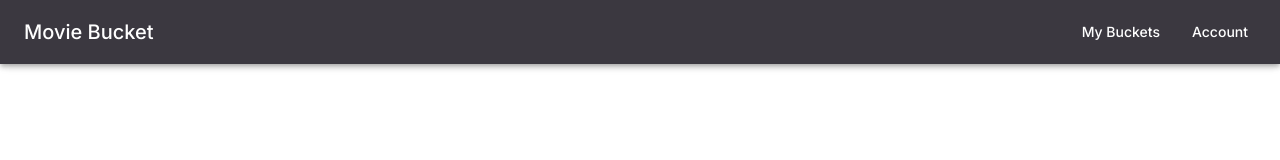
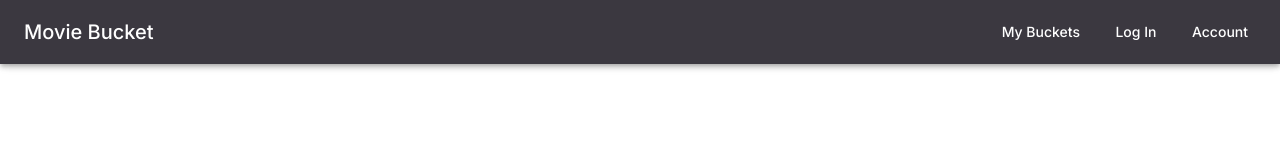
Before and after one commit to thwilson3/movie_bucket_frontend, a React (Vite) app: page / in a window 1280 px wide. Shown: the top 160 px of the page. Built offline with nearby package versions, Linux system fonts and the light colour scheme.

Commit message:
Added login button to navbar

```diff
--- a/src/Navigation.tsx
+++ b/src/Navigation.tsx
@@ -17,6 +17,9 @@ export default function Navigation(){
                 <Button color="inherit" component={Link} to="/about">
                 My Buckets
                 </Button>
+                <Button color="inherit" component={Link} to="/login">
+                Log In
+                </Button>
                 <Button color="inherit" component={Link} to="/contact">
                 Account
                 </Button>
```
